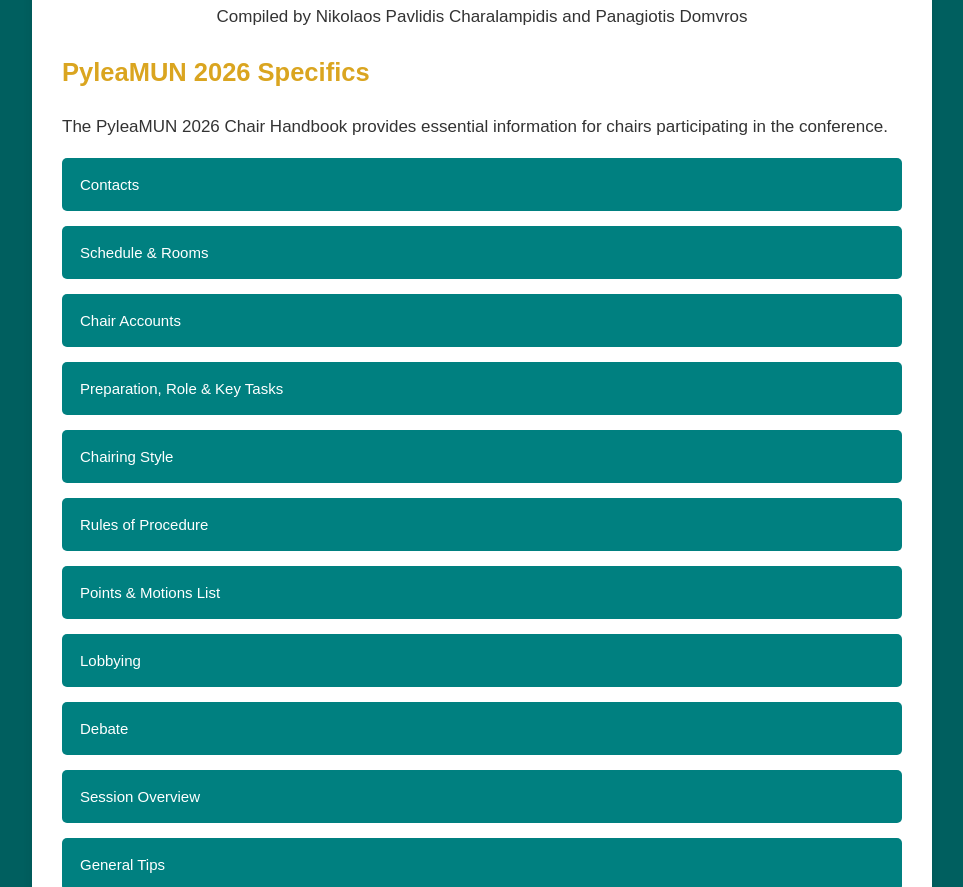
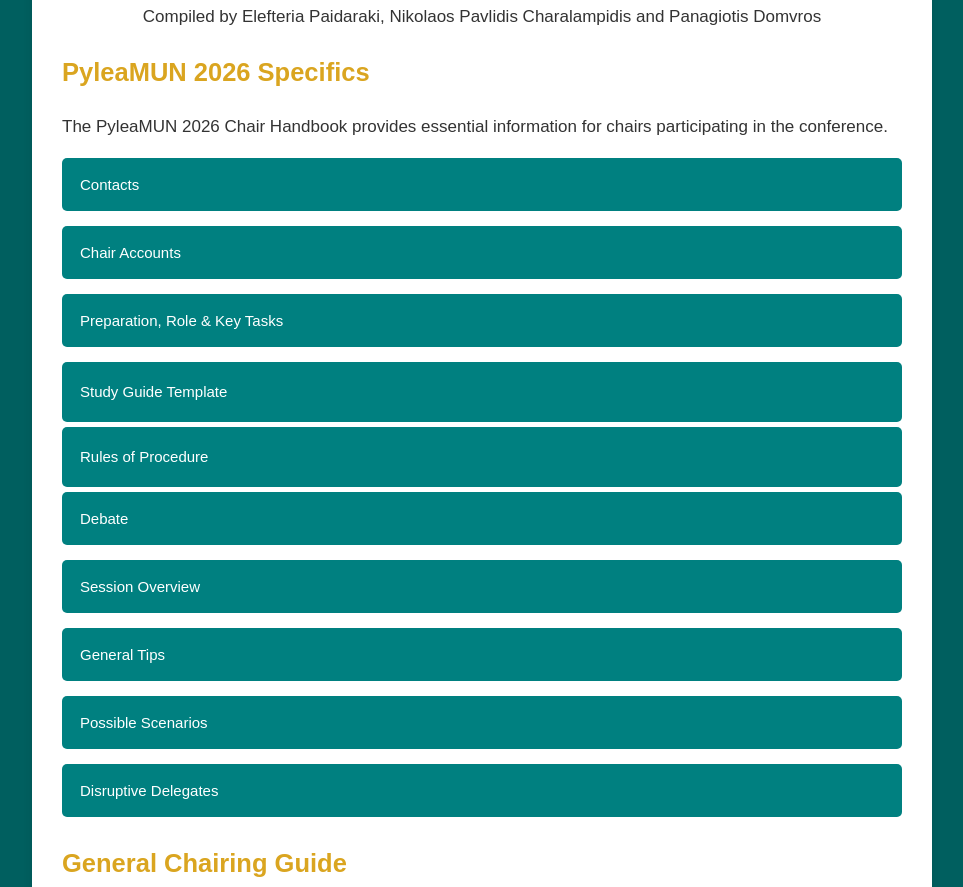
Before and after one commit to PyleaMUN/chair-guide-handbook, a plain HTML site: page index.html in a window 1280 px wide. Shown: the part 304-1191 px from the top of the page, without its empty margins (158-1121 px from the left). Drawn offline with Linux system fonts and the light colour scheme.

Commit message:
Add files via upload

```diff
--- a/index.html
+++ b/index.html
@@ -82,7 +82,26 @@
             margin-bottom: 5px;
             border-radius: 5px; /* Rounded corners for buttons */
         }
-        .active, .collapsible:hover {
+
+        /* New class for link-buttons to mimic collapsible style */
+        .link-button {
+            background-color: #008080; /* Darker Teal for collapsibles */
+            color: #FFFFFF; /* White text for collapsible buttons */
+            cursor: pointer;
+            padding: 18px;
+            width: 100%;
+            border: none;
+            text-align: left;
+            outline: none;
+            font-size: 15px;
+            transition: 0.4s;
+            margin-bottom: 5px;
+            border-radius: 5px; /* Rounded corners for buttons */
+            display: block; /* Make the link a block element */
+            text-decoration: none; /* Remove underline */
+        }
+
+        .active, .collapsible:hover, .link-button:hover {
             background-color: #004C4C; /* Even darker teal on hover/active */
         }
         .content {
@@ -133,7 +152,7 @@
             .content ul:first-child:has(li:not(:has(ul, ol))) {
                 padding-left: 0; /* Remove padding if list-style is none */
             }
-            .collapsible {
+            .collapsible, .link-button {
                 font-size: 1em; /* Ensure button text is readable */
                 padding: 15px;
             }
@@ -153,7 +172,7 @@
         <img src="logo.png" alt="PyleaMUN Logo" class="logo">
 
         <h1>PyleaMUN Chair Guide and Handbook</h1>
-        <p style="text-align: center;">Compiled by Nikolaos Pavlidis Charalampidis and Panagiotis Domvros</p>
+        <p style="text-align: center;">Compiled by Elefteria Paidaraki, Nikolaos Pavlidis Charalampidis and Panagiotis Domvros</p>
 
         <h2>PyleaMUN 2026 Specifics</h2>
         <p>The PyleaMUN 2026 Chair Handbook provides essential information for chairs participating in the conference.</p>
@@ -163,15 +182,10 @@
             <ul>
                 <li>PyleaMUN Team: pyleamun@gmail.com</li>
                 <li>Secretariat: pyleamun.ga@gmail.com</li>
-                <li>Chairing Team: use dedicated WhatsApp group</li>
+                <li>Chairing Team: <a href="https://invite.viber.com/?g=fw_0W0sFh1Vo1SbVCHrrCtx-g8vJS2Rk" target="_blank">use dedicated Viber group</a></li>
                 <li>Press Team: pyleamun.reg@gmail.com</li>
                 <li>Admin Staff: pa.domvros@gmail.com</li>
             </ul>
-        </div>
-
-        <button class="collapsible">Schedule & Rooms</button>
-        <div class="content">
-            <p>To check your committee schedule, visit PyleaMUN.gr/info/schedule or scan the QR code on your badge. Shifts might change, so always follow staff instructions. For committee rooms, check the updated document; rooming can change at the last minute, so follow staff instructions.</p>
         </div>
 
         <button class="collapsible">Chair Accounts</button>
@@ -196,45 +210,9 @@
             <p>Chairs are responsible for stimulating and coordinating debate, encouraging new delegates, and acting as role models. Professional and responsible behavior is fundamental; actions should not be based on personal opinions. Chairs must ensure a positive debate outcome and take initiative for a smooth session and delegate enjoyment. They should have a clear vision for the committee's outcome and plan accordingly, monitoring and revising as needed. If debate stalls, chairs should become more active by encouraging delegates, convening caucuses, drawing attention to new options, or making suggestions based on their knowledge.</p>
         </div>
 
-        <button class="collapsible">Chairing Style</button>
-        <div class="content">
-            <p>A good leader has a clear vision and shares credit. The committee's outcome should be coherent, legally, and technically correct, aiming for a politically sustainable and practically implementable resolution. The goal is to stimulate rather than intimidate.</p>
-        </div>
+        <a class="link-button" href="https://pyleamun.github.io/studyguide-template/" target="_blank">Study Guide Template</a>
 
-        <button class="collapsible">Rules of Procedure</button>
-        <div class="content">
-            <p>Download the Rules of Procedure and Points and Motions List from PyleaMUN.gr/info/rules-of-procedure. These rules ensure efficient formal meetings.</p>
-        </div>
-
-        <button class="collapsible">Points & Motions List</button>
-        <div class="content">
-            <p>This section details various points and motions, their debatability, seconding requirements, voting thresholds, overridability, and when they are used. Examples include:</p>
-            <ul>
-                <li>Point of Personal Privilege: No debate, no second, no vote, not overridable. Addresses personal discomfort or audibility.</li>
-                <li>Point of Information to the Chairs: No debate, no second, no vote, not overridable. Addresses explanations or clarifications not procedural.</li>
-                <li>Point of Parliamentary Enquiry: No debate, no second, no vote, not overridable. Addresses procedural explanations.</li>
-                <li>Point of Order: No debate, no second, no vote, not overridable. Addresses violations of rules.</li>
-                <li>Point of Information: No debate, no second, no vote, not overridable. Allows questions to other delegates regarding speeches, amendments, or resolutions.</li>
-                <li>Motion to extend Points of Information: No debate, yes second, no vote, yes overridable. Allows more points of information.</li>
-                <li>Motion to accept as a Friendly Amendment: No debate, yes second, no vote, no overridable. Passes a first-degree amendment without voting if no submitter objects.</li>
-                <li>Motion to move into Previous Question: No debate, yes second, no vote, yes overridable. Moves debate to voting procedures.</li>
-                <li>Motion to move into Closed Debate: No debate, yes second, no vote, yes overridable. Moves an open debate into a closed one.</li>
-                <li>Motion to move into Open Debate: No debate, yes second, no vote, yes overridable. Moves a closed debate into an open one.</li>
-                <li>Motion to move into Time Against: No debate, yes second, no vote, yes overridable. Moves Time In Favour of a Closed Debate into Time Against.</li>
-                <li>Motion to divide the House: No debate, no second, no vote, yes overridable. Starts a roll-call vote where abstaining is not possible.</li>
-            </ul>
-        </div>
-
-        <button class="collapsible">Lobbying</button>
-        <div class="content">
-            <p>Chairs receive draft resolutions in their committee inbox. They must check:</p>
-            <ul>
-                <li>Editable format (Google Docs/Word) and minimum number of preambulatory and operative clauses.</li>
-                <li>Minimum number of signatures.</li>
-                <li>No lone subclauses or sub-subclauses.</li>
-                <li>Formatting: 12 pt Times New Roman, 1.0 spacing, no double spacing, one blank line between clauses (not subclauses), capital letters at clause beginning, no repetition of introductory phrases, specific punctuation (commas for preambs/subclauses, semicolons for operative clauses, full stop at end), and proper indentation (1), 2) for clauses; a), b) for subclauses; i., ii. for sub-subclauses).</li>
-            </ul>
-        </div>
+        <a class="link-button" href="https://pyleamun.github.io/procedure2026/" target="_blank">Rules of Procedure</a>
 
         <button class="collapsible">Debate</button>
         <div class="content">
```
